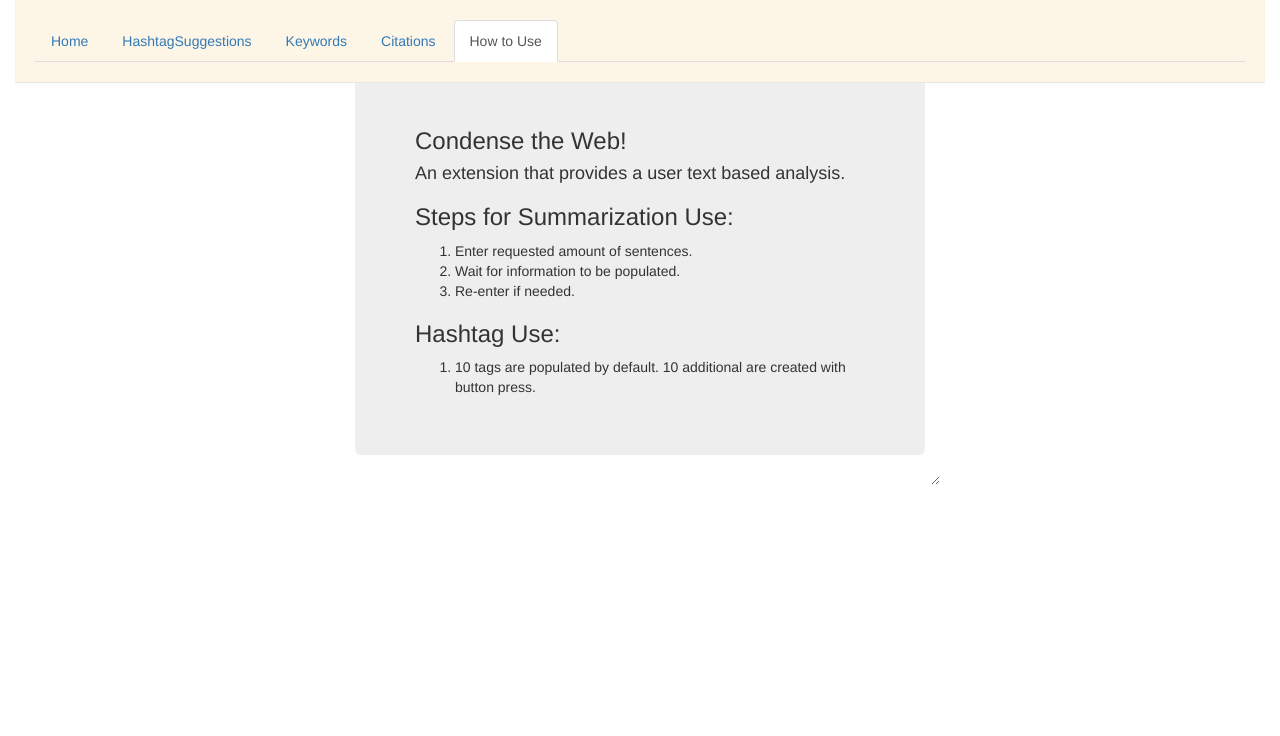
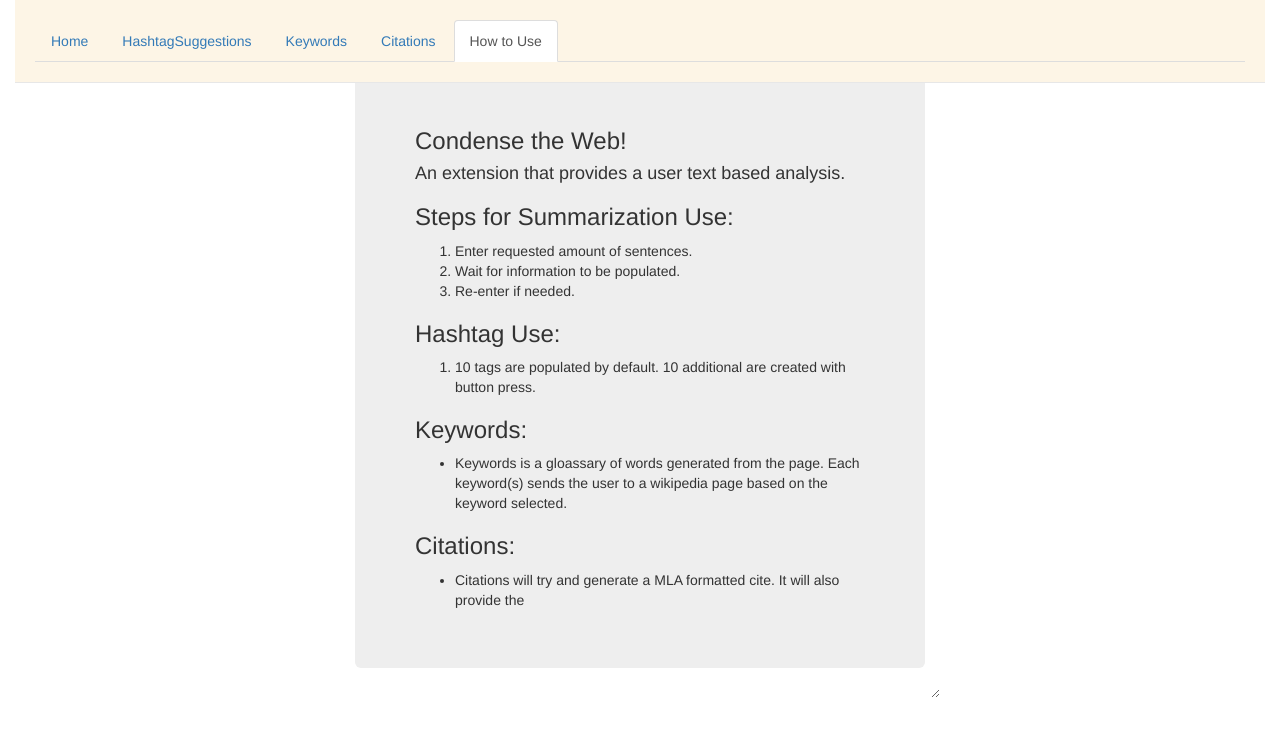
Before and after one commit to nikhilusa1/chrome-extension, a browser extension: page howto.html in a window 1280 px wide. Drawn offline with nearby package versions, Linux system fonts and the light colour scheme.

Commit message:
Update howto.html

```diff
--- a/howto.html
+++ b/howto.html
@@ -33,6 +33,15 @@
         <ol>
           <li>10 tags are populated by default. 10 additional are created with button press.</li>
         </ol>
+				<h3>Keywords:</h3>
+				<ul>
+					<li>Keywords is a gloassary of words generated from the page. Each keyword(s) sends the user to
+								a wikipedia page based on the keyword selected.</li>
+				</ul>
+				<h3>Citations:</h3>
+				<ul>
+          <li>Citations will try and generate a MLA formatted cite. It will also provide the </li>
+        </ul>
 			</div>
 		</div>
 	</div>
```
